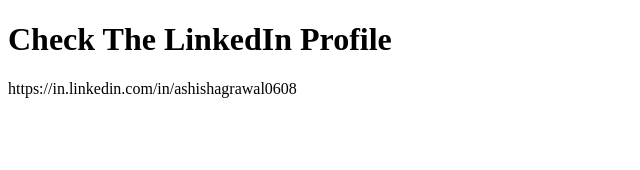
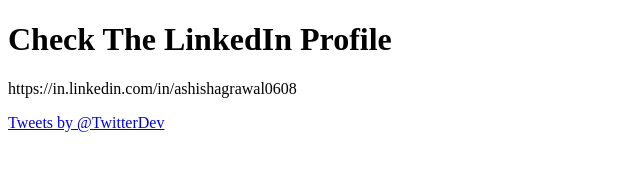
Before and after one commit to amitgupta7/staticwebapp, a website: page src/ashish.html in a window 1280 px wide. Shown: the whole page, without its empty margins (0-640 px from the left). Drawn offline with Linux system fonts and the light colour scheme.

Commit message:
Update ashish.html

```diff
--- a/src/ashish.html
+++ b/src/ashish.html
@@ -55,6 +55,11 @@
   <main>
     <h1>Check The LinkedIn Profile </h1>
     <p> https://in.linkedin.com/in/ashishagrawal0608 </p>
+    <a class="twitter-timeline"
+  href="https://twitter.com/TwitterDev"
+  data-chrome="nofooter noborders">
+Tweets by @TwitterDev
+</a>
   </main>
 </body>
 
```
